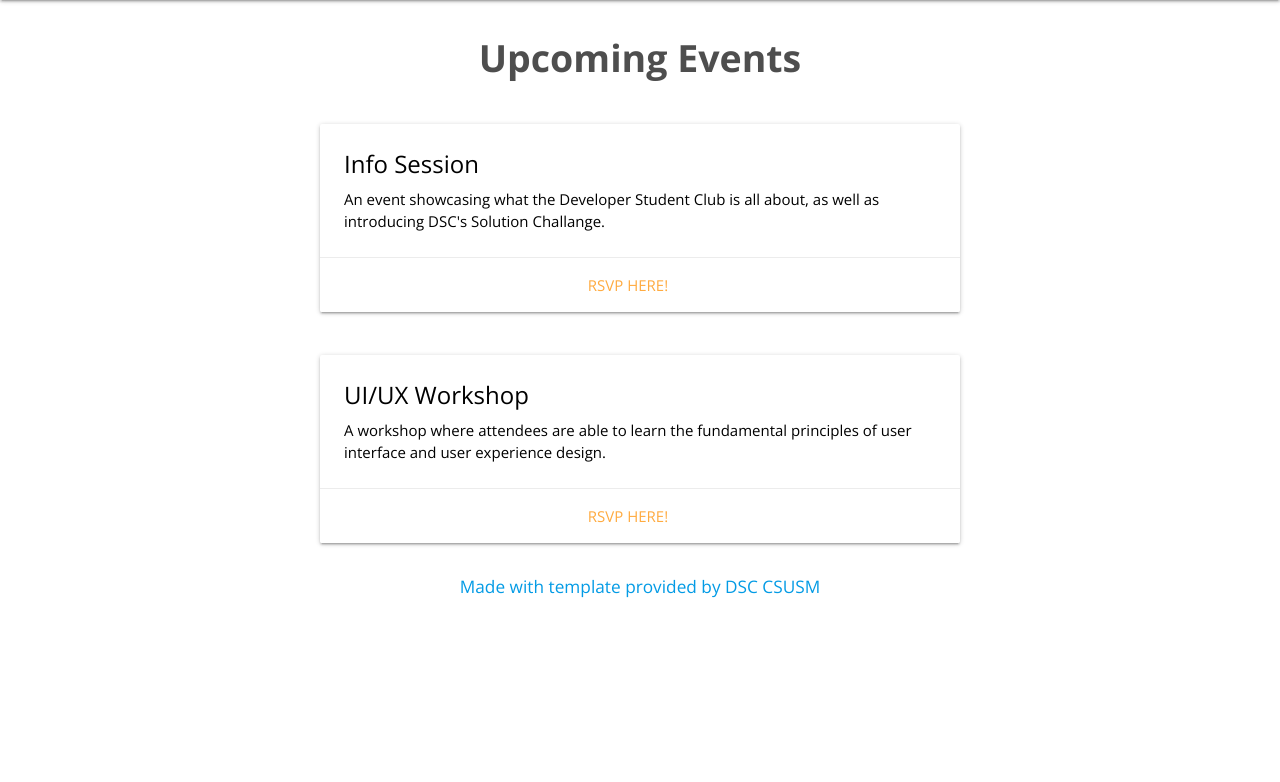
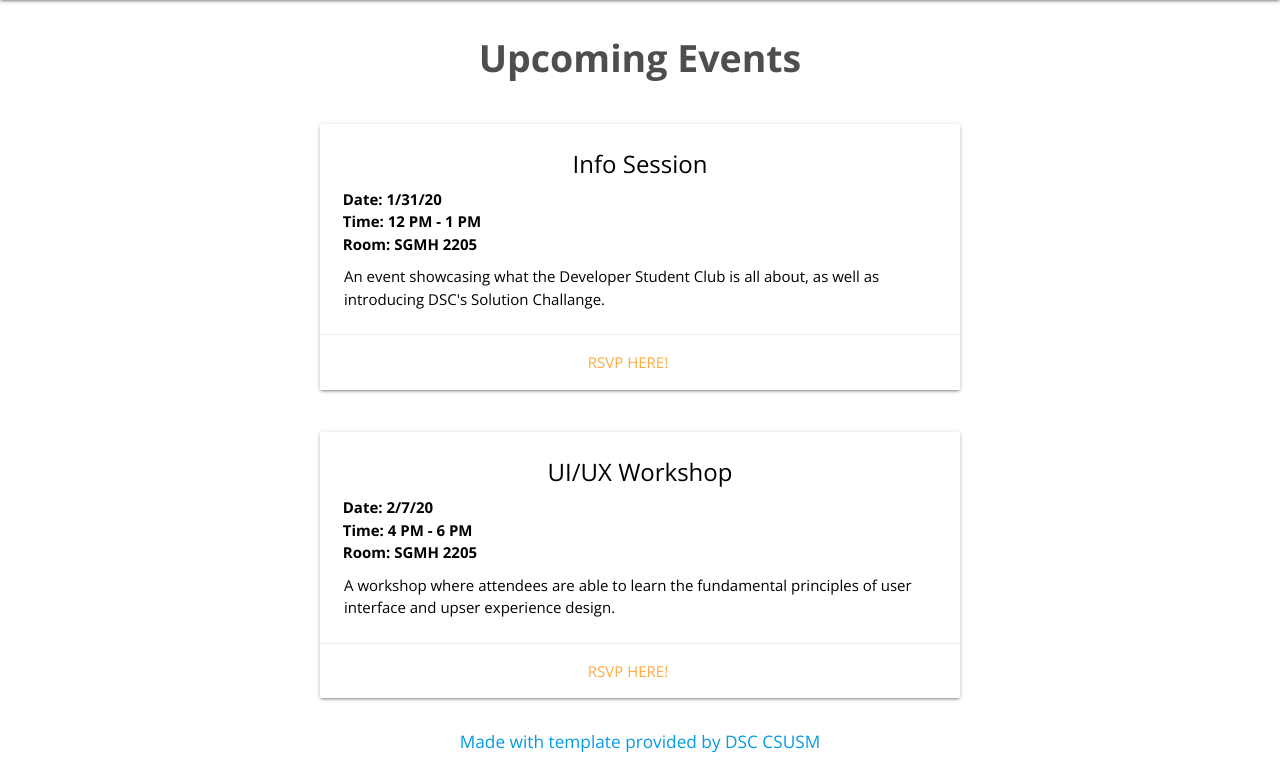
Before and after one commit to DSC-CSUF/dsc-website, a PHP site: page /events.html in a window 1280 px wide. Shown: the part 64-846 px from the top of the page. Before the commit the page ends 662 px from the top, so only its background shows below. Run offline with PHP 8.4, Linux system fonts and the light colour scheme; some libraries are stand-ins or nearby versions.

Commit message:
added logistics info for event

```diff
--- a/css/events.css
+++ b/css/events.css
@@ -5,3 +5,12 @@
     margin-top: 2rem;
     margin-bottom: 2rem;
 }
+
+.bold-text {
+    font-weight: bold;
+}
+
+.logistics-info {
+    margin-bottom: 10px;
+    padding-left: 10px;
+}
--- a/events.html
+++ b/events.html
@@ -115,7 +115,12 @@
         <div class="col s6 offset-s3">
           <div class="card white darken-1">
             <div class="card-content black-text">
-              <span class="card-title">Info Session</span>
+              <span class="card-title center-align">Info Session</span>
+              <div class="row logistics-info">
+                <p class="col s12 bold-text">Date: 1/31/20</p>
+                <p class="col s12 bold-text">Time: 12 PM - 1 PM</p>
+                <div class="col s12 bold-text">Room: SGMH 2205</div>
+            </div>
               <p>An event showcasing what the Developer Student Club is all
                   about, as well as introducing DSC's Solution Challange.</p>
             </div>
@@ -129,9 +134,14 @@
         <div class="col s6 offset-s3">
           <div class="card white darken-1">
             <div class="card-content black-text">
-              <span class="card-title">UI/UX Workshop</span>
-              <p>A workshop where attendees are able to learn the fundamental
-                  principles of user interface and user experience design.</p>
+                <span class="card-title center-align">UI/UX Workshop</span>
+                <div class="row logistics-info">
+                    <p class="col s12 bold-text">Date: 2/7/20</p>
+                    <p class="col s12 bold-text">Time: 4 PM - 6 PM</p>
+                    <div class="col s12 bold-text">Room: SGMH 2205</div>
+                </div>
+                <p>A workshop where attendees are able to learn the fundamental
+                  principles of user interface and upser experience design.</p>
             </div>
             <div class="card-action center-align">
               <a href="https://forms.gle/SwhHRs83zmbNi7gM9" target="_blank">RSVP Here!</a>
--- a/team.html
+++ b/team.html
@@ -276,7 +276,7 @@
                         <div class="card white-card">
                             <div class="card-content black-text">
                                 <img class="card-img-core-team circle z-depth-3 activator"
-                                    src="./images/profiles/TEMP.jpeg">
+                                    src="https://via.placeholder.com/125x125">
                                 <p class="card-title">Cameron Dulce</p>
                                 <p class="card-subtitle public-relations-lead">Program Coordinator</p>
                             </div>
```
